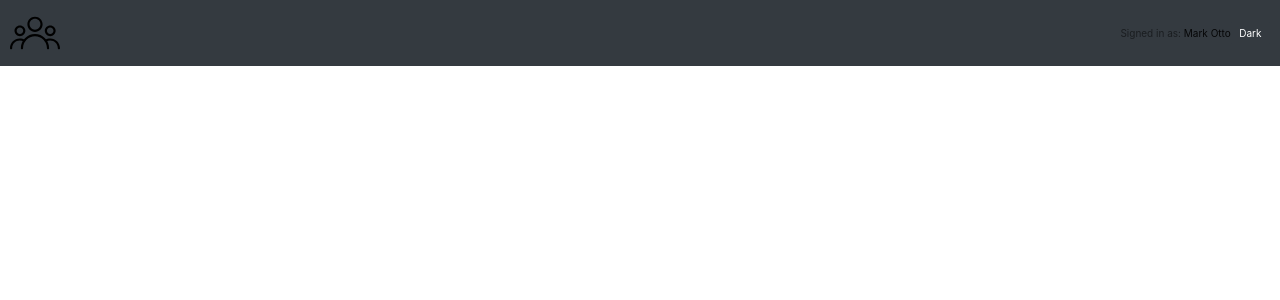
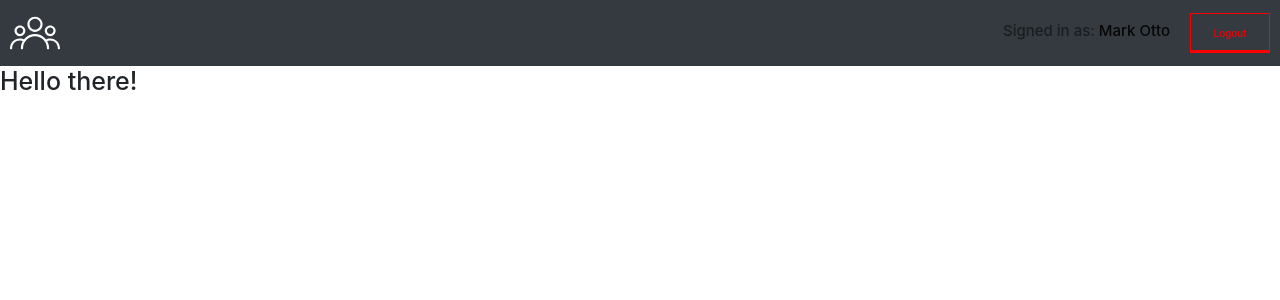
Before and after one commit to przemskydev/SocialApp2, a React (Create React App) app: page / in a window 1280 px wide. Shown: the top 300 px of the page. Built offline with nearby package versions, Linux system fonts and the light colour scheme.

Commit message:
adding navbar with button

```diff
--- a/package.json
+++ b/package.json
@@ -14,7 +14,8 @@
     "react-bootstrap": "^1.3.0",
     "react-dom": "^16.13.1",
     "react-router-dom": "^5.2.0",
-    "react-scripts": "3.4.3"
+    "react-scripts": "3.4.3",
+    "styled-components": "^5.2.0"
   },
   "scripts": {
     "start": "react-scripts start",
--- /dev/null
+++ b/src/components/button/button.js
@@ -0,0 +1,51 @@
+import styled, { css } from 'styled-components';
+
+const Button = styled.button`
+  position: relative;
+  display: flex;
+  justify-content: center;
+  align-items: center;
+  color: red;
+  text-decoration: none;
+  padding: 0;
+  width: 80px;
+  height: 40px;
+  padding-top: 3px;
+  border: 1px solid red;
+  border-bottom: 3px solid red;
+  background-color: transparent;
+  transition: color 0.8s ease-in-out, letter-spacing 1s ease-in-out, font-size 0.8s ease-in-out;
+  overflow: hidden;
+
+  :hover {
+    color: black;
+    letter-spacing: 2px;
+    font-size: 1.2rem;
+  }
+
+  ${({ down }) =>
+    down &&
+    css`
+      margin-left: 2rem;
+      color: red;
+
+      ::after {
+        content: '';
+        position: absolute;
+        width: 80px;
+        height: 40px;
+        background-color: red;
+        z-index: -1;
+        top: 100%;
+        right: 0%;
+        transition: transform 0.5s ease-in-out;
+        will-change: transform;
+      }
+
+      :hover::after {
+        transform: translatey(-100%);
+      }
+    `}
+`;
+
+export default Button;
--- a/src/components/nav/navbar.js
+++ b/src/components/nav/navbar.js
@@ -1,6 +1,7 @@
 import React from 'react';
-import { Navbar, Button } from 'react-bootstrap';
+import { Navbar } from 'react-bootstrap';
 import logo from '../../assets/logo.svg';
+import Button from '../button/button';
 
 const NavBar = () => (
   <>
@@ -16,9 +17,11 @@ const NavBar = () => (
       </Navbar.Brand>
       <Navbar.Collapse className="justify-content-end">
         <Navbar.Text>
-          Signed in as: <a href="#login">Mark Otto</a>
+          <h4>
+            Signed in as: <a href="#login">Mark Otto</a>
+          </h4>
         </Navbar.Text>
-        <Button variant="dark">Dark</Button>
+        <Button down>Logout</Button>
       </Navbar.Collapse>
     </Navbar>
   </>
--- a/src/index.css
+++ b/src/index.css
@@ -12,6 +12,8 @@ html {
 
 body {
   margin: 0;
+  /* navbar height 66.25 */
+  padding-top: 66.25px;
   font-family: -apple-system, BlinkMacSystemFont, 'Segoe UI', 'Roboto', 'Oxygen',
     'Ubuntu', 'Cantarell', 'Fira Sans', 'Droid Sans', 'Helvetica Neue',
     sans-serif;
```
Also changed, not shown: src/assets/logo.svg, 1 other file (tests, documents, lock files or other folders).
